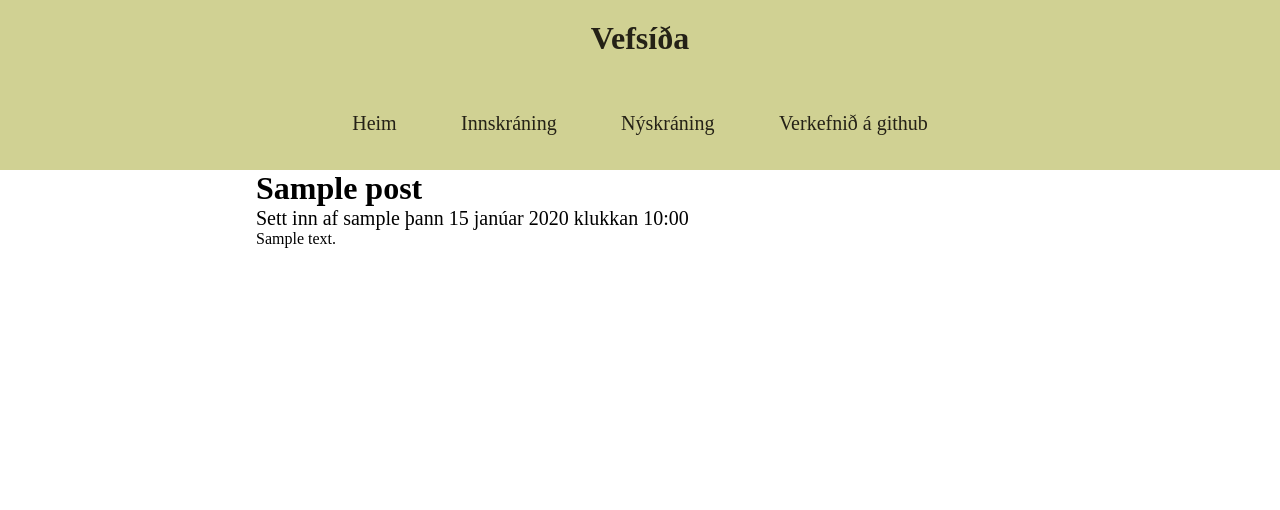
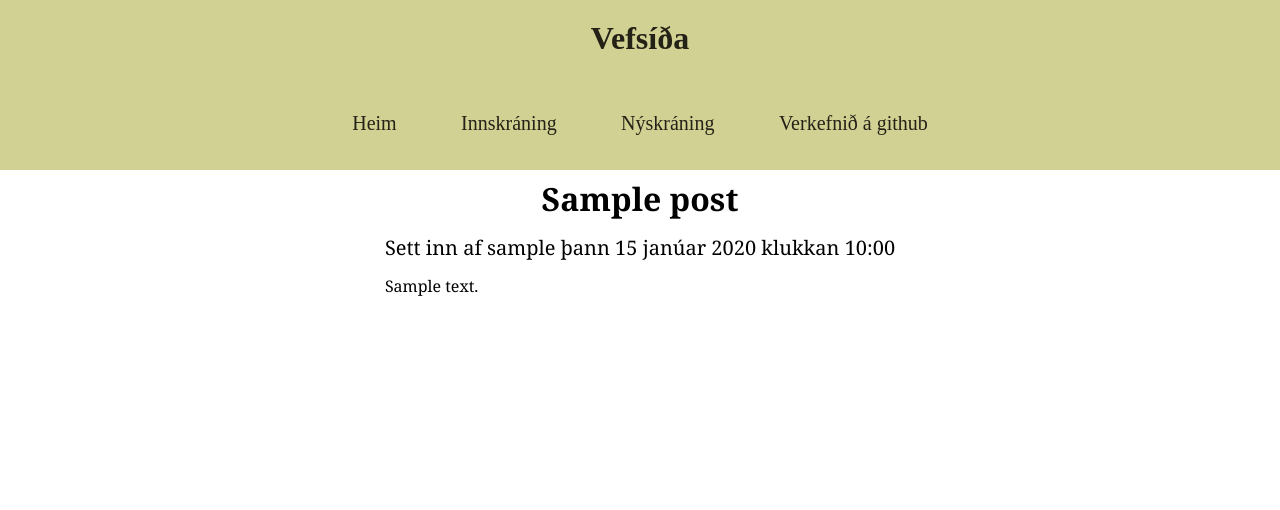
Before and after one commit to sesseljabs/veflokaverk, a Flask app: page /post/1 in a window 1280 px wide. Shown: the top 510 px of the page. Run offline with Flask 2, Linux system fonts and the light colour scheme; tables that the repository leaves empty or names only in its code hold one stand-in row (values such as "Sample post").

Commit message:
tilbúið

```diff
--- a/static/style.css
+++ b/static/style.css
@@ -77,6 +77,28 @@ nav a:hover, a:active {
 }
 
 /* content */
+#indexcontainer {
+    margin: auto;
+}
+.basetable * {
+    border: 1px solid black;
+    border-collapse: collapse;
+    padding: 7px;
+    margin: auto;
+}
+.basetable a {
+    border: none;
+}
+.basetable {
+    border: none;
+    border-collapse: collapse;
+}
+
+.loggedin {
+    margin: 10px;
+    text-align: center;
+}
+
 
 .index {
     display: grid;
@@ -169,3 +191,36 @@ footer {
     width: 100%;
     height: 30px;
 }
+
+/* Post */
+#post {
+    margin: auto;
+    display: flex;
+    flex-flow: column;
+    width: max-content;
+    text-align: center;
+}
+#postname{
+    font-family: Cambria, Cochin, Georgia, Times, 'Times New Roman', serif;
+    margin: 7px;
+    width: max-content;
+    align-self: center;
+}
+#posttitill {
+    width: max-content;
+    font-family: Cambria, Cochin, Georgia, Times, 'Times New Roman', serif;
+    margin: 7px;
+    align-self: center;
+}
+#postcontent {
+    white-space: pre-wrap;
+    text-align: left;
+    max-width: 60vw;
+    font-family: Cambria, Cochin, Georgia, Times, 'Times New Roman', serif;
+    margin: 7px;
+    width: max-content;
+}
+/* My Posts */
+#mypoststable {
+    margin: 20px auto;
+}
--- a/templates/index.html
+++ b/templates/index.html
@@ -4,6 +4,7 @@ Heimasíða
 {% endblock %}
 
 {% block content %}
+<div id="indexcontainer">
 {% include "loggedin.html" %}
 <table class="basetable">
     <thead>
@@ -21,4 +22,5 @@ Heimasíða
     </tr>
     {% endfor %}
 </table>
+</div>
 {% endblock %}
--- a/templates/loggedin.html
+++ b/templates/loggedin.html
@@ -2,6 +2,6 @@
         {% if session["loggedin"] %}
             <p>Þú ert skráð/ur inn, {{ session["loggedin"] }}, <a href="/logout">Skrá út</a></p>
         {% else %}
-            <p>Skráðu þig inn til að skoða pósta. <a href="/login">Skrá inn</a></p>
+            <p>Skráðu þig inn til að skrifa pósta. <a href="/login">Skrá inn</a></p>
         {% endif %}
     </blockquote>
--- a/templates/login.html
+++ b/templates/login.html
@@ -1,5 +1,5 @@
 {% extends "default.html" %}
-{% block title %}{% endblock %}
+{% block title %}Login{% endblock %}
 
 {% block content %}
 <form method="POST" action="/login/submit">
--- a/templates/myposts.html
+++ b/templates/myposts.html
@@ -5,7 +5,7 @@ Mínir póstar
 
 {% block content %}
 {% if lenposts != 0 %}
-<table class="basetable">
+<table class="basetable" id="mypoststable">
     <thead>
         <tr>
             <th>Titill</th>
--- a/templates/post.html
+++ b/templates/post.html
@@ -3,7 +3,9 @@
 {% endblock %}
 
 {% block content %}
-<h1>{{ post["title"] }}</h1>
-<p style="font-size: 20px;">Sett inn af {{ post["username"] }} þann {{ post["posttime"] | date }}</p>
-<p>{{ post["content"] }}</p>
+<div id="post">
+<h1 id="posttitill">{{ post["title"] }}</h1>
+<p id="postname" style="font-size: 20px;">Sett inn af {{ post["username"] }} þann {{ post["posttime"] | date }}</p>
+<p id="postcontent">{{ post["content"] }}</p>
+</div>
 {% endblock %}
```
